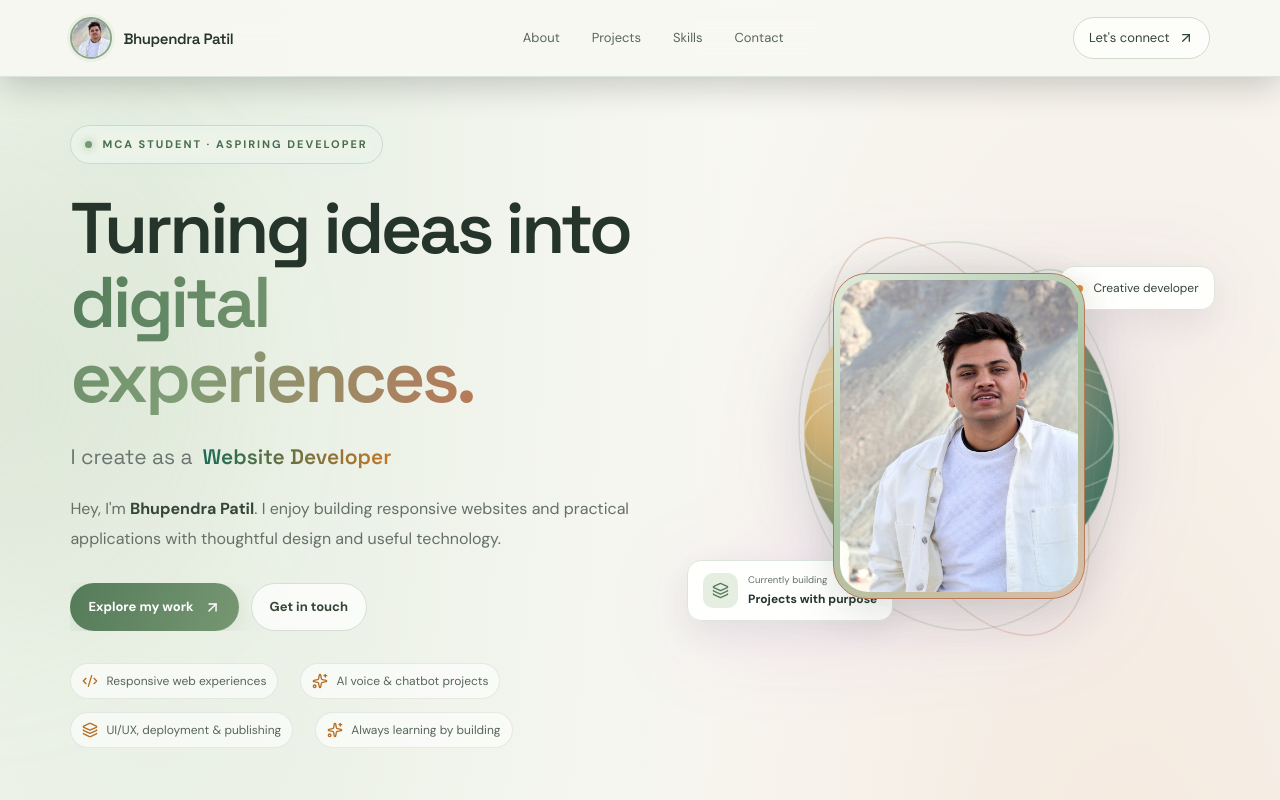
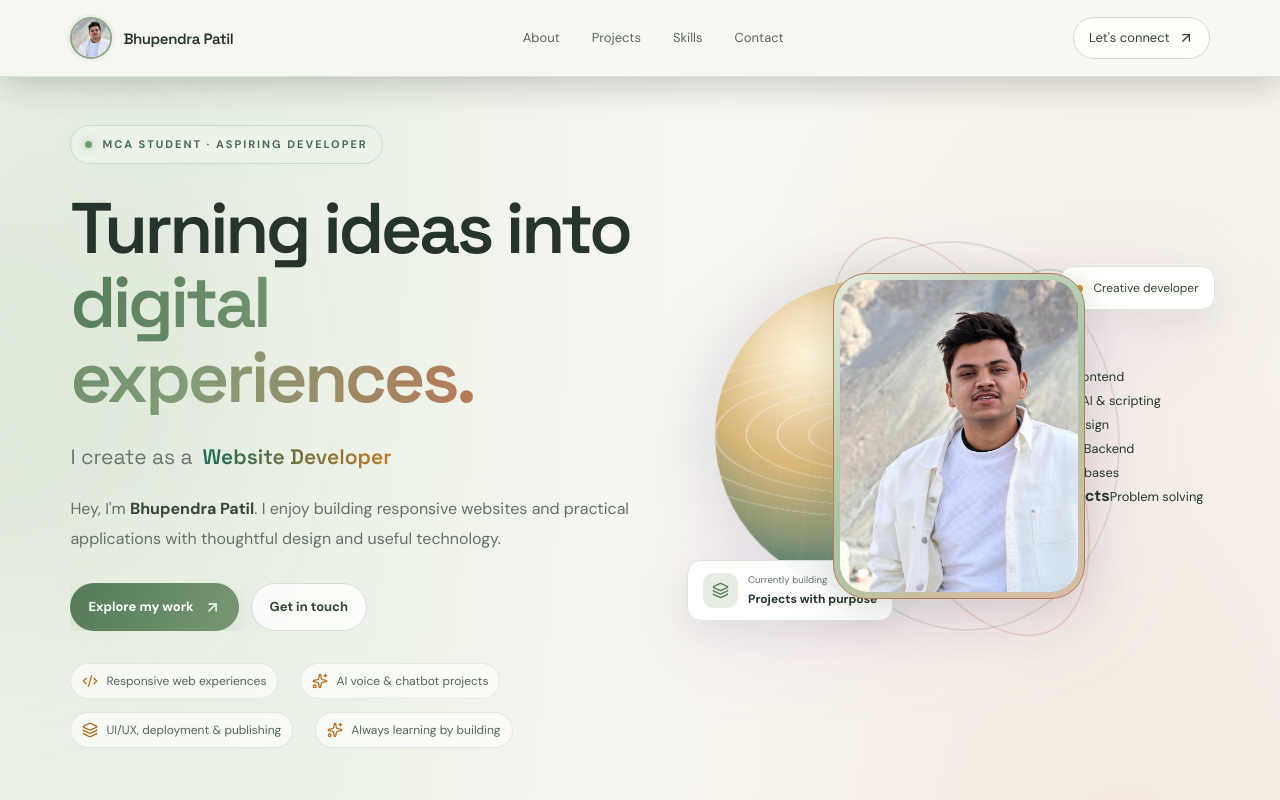
Before and after one commit to patiladitya0518-sketch/bhupendra-portfolio, a React (Vite) app: page / in a window 1280 px wide. Shown: the top 800 px of the page. Built offline with nearby package versions, Linux system fonts and the light colour scheme.

Commit message:
Add orbiting skill asteroids to hero visual

```diff
--- a/src/App.jsx
+++ b/src/App.jsx
@@ -176,6 +176,16 @@ export default function App() {
         <motion.div className="hero-visual" onMouseMove={e => { const box = e.currentTarget.getBoundingClientRect(); const px = (e.clientX - box.left) / box.width - 0.5; const py = (e.clientY - box.top) / box.height - 0.5; const photo = e.currentTarget.querySelector(".profile-photo"); if (photo) photo.style.transform = "perspective(700px) rotateX(" + (-py * 9) + "deg) rotateY(" + (px * 11) + "deg) scale(1.045)"; }} onMouseLeave={e => { const photo = e.currentTarget.querySelector(".profile-photo"); if (photo) photo.style.transform = ""; }} initial={{ opacity: 0, scale: .9 }} animate={{ opacity: 1, scale: 1 }} transition={{ duration: 1, delay: .2 }}>
           <div className="orbit orbit-a" /><div className="orbit orbit-b" /><div className="orbit orbit-c" />
           <div className="planet"><div className="planet-shine" /><div className="planet-grid" /></div>
+          <div className="skill-asteroid-orbit" aria-label="Orbiting skills">
+            {[
+              ["React", "Frontend"], ["Python", "AI & scripting"], ["UI/UX", "Design"], ["Node.js", "Backend"], ["SQL", "Databases"], ["AI Projects", "Problem solving"]
+            ].map(([name, detail], index) => (
+              <div className={`skill-asteroid asteroid-${index + 1}`} key={name} style={{ "--asteroid-index": index }}>
+                <span className="asteroid-core" aria-hidden="true" />
+                <span className="asteroid-copy"><strong>{name}</strong><small>{detail}</small></span>
+              </div>
+            ))}
+          </div>
           <div className="floating-label label-top"><span className="mini-dot cyan" /> Creative developer</div>
           <div className="floating-label label-bottom"><span className="label-icon"><Layers3 size={17} /></span><span><small>Currently building</small><b>Projects with purpose</b></span></div>
           <motion.div className="profile-photo-frame" animate={{ x: Math.min(scrollY * 0.045, typeof window !== "undefined" && window.innerWidth < 650 ? 8 : 42), y: Math.min(scrollY * 0.008, 9), rotate: Math.min(scrollY * 0.001, 0.8) }} transition={{ type: "spring", stiffness: 75, damping: 22 }}><img className="profile-photo" src="/profile.jpg" alt="Bhupendra Patil" /></motion.div>
```
